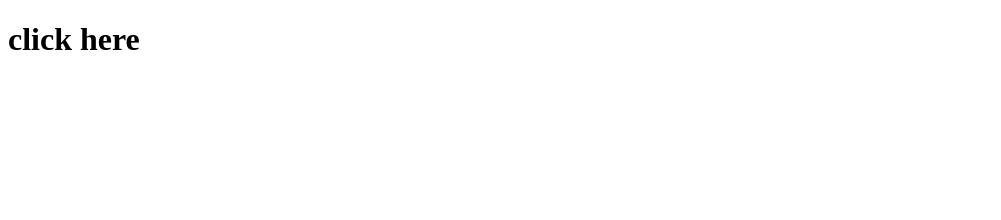
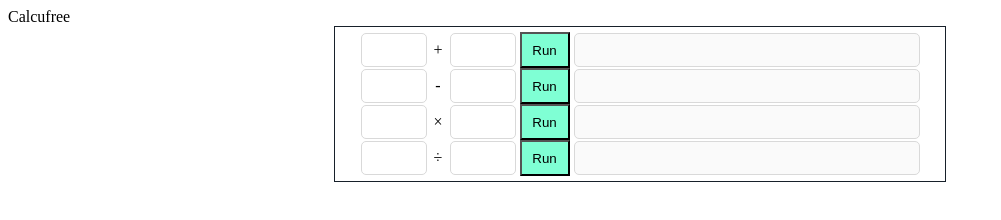
Before and after one commit to yemimainadia/calculator, a plain HTML site: page index.html in a window 1280 px wide. Shown: the whole page, without its empty margins (0-1001 px from the left). Drawn offline with Linux system fonts and the light colour scheme.

Commit message:
create structure

```diff
--- a/index.html
+++ b/index.html
@@ -1,27 +1,45 @@
 <!DOCTYPE html>
-<!--[if lt IE 7]>      <html class="no-js lt-ie9 lt-ie8 lt-ie7"> <![endif]-->
-<!--[if IE 7]>         <html class="no-js lt-ie9 lt-ie8"> <![endif]-->
-<!--[if IE 8]>         <html class="no-js lt-ie9"> <![endif]-->
-<!--[if gt IE 8]><!-->
-<html class="no-js">
-<!--<![endif]-->
+
 
 <head>
-    <meta charset="utf-8">
-    <meta http-equiv="X-UA-Compatible" content="IE=edge">
-    <title>Calcufree</title>
-    <meta name="description" content="">
-    <meta name="viewport" content="width=device-width, initial-scale=1">
-    <link rel="stylesheet" href="">
+    <script src="main.js"></script>
+    <link href="style.css" rel="stylesheet" type="text/css">
 </head>
 
 <body>
-    <h1>click here</h1>
-    <!--[if lt IE 7]>
-            <p class="browsehappy">You are using an <strong>outdated</strong> browser. Please <a href="#">upgrade your browser</a> to improve your experience.</p>
-        <![endif]-->
+    <div class="title">Calcufree</div>
+    <div class="wrapper">
+        <div class="containerplus">
+            <input type="text" id="inputPlus1" class="input" />
+            <span>+</span>
+            <input type="text" id="inputPlus2" class="input" />
+            <button type="button" class="btn">Run</button>
+            <input type="text" id="outputPlusHasil" class="output" disabled/>
+        </div>
+        <div class="containerminus">
+            <input type="text" id="inputMinus1" class="input" />
+            <span>-</span>
+            <input type="text" id="inputMinus2" class="input" />
+            <button type="button" class="btn">Run</button>
+            <input type="text" id="outputMinusHasil" class="output" disabled/>
+        </div>
+        <div class="containermultiple">
+            <input type="text" id="inputMultiple1" class="input" />
+            <span>×</span>
+            <input type="text" id="inputMultiple2" class="input" />
+            <button type="button" class="btn">Run</button>
+            <input type="text" id="outputMultipleHasil" class="output" disabled/>
+        </div>
+        <div class="containerdivide">
+            <input type="text" id="inputDivide1" class="input" />
+            <span>÷</span>
+            <input type="text" id="inputDivide2" class="input" />
+            <button type="button" class="btn">Run</button>
+            <input type="text" id="outputDivideHasil" class="output" disabled/>
+        </div>
+    </div>
 
-    <script src="" async defer></script>
+
 </body>
 
 </html>
--- /dev/null
+++ b/style.css
@@ -0,0 +1,35 @@
+.wrapper {
+    border: 1px solid #17202A;
+    height: auto;
+    margin: 0 auto;
+    padding: 5px;
+    text-align: center;
+    width: 600px;
+}
+
+.input,
+.output {
+    height: 30px;
+    border-radius: 5px;
+    border: 1px solid #d9d9d9;
+}
+
+.input {
+    width: 60px;
+}
+
+span {
+    min-width: 15px;
+    display: inline-block;
+}
+
+.btn {
+    background-color: aquamarine;
+    width: 50px;
+    height: 36px;
+}
+
+.output {
+    width: 340px;
+    height: 30px;
+}
```
Also changed, not shown: main.js (added).
